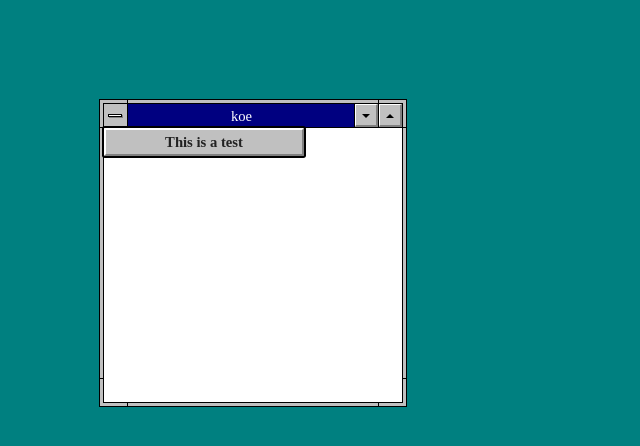
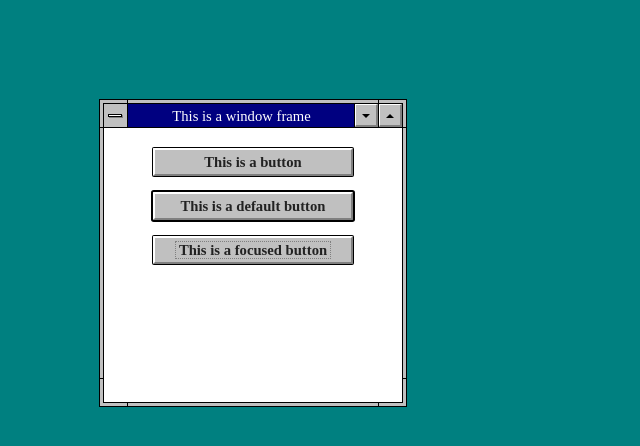
Before and after one commit to sleepybuildings/vuedows, a Vue app: page / in a window 1280 px wide. Shown: the top 446 px of the page, without its empty margins (0-640 px from the left). Built offline with nearby package versions, Linux system fonts and the light colour scheme.

Commit message:
🎉 Added a screenshot and fixed some button related styles

```diff
--- a/src/components/Desktop.vue
+++ b/src/components/Desktop.vue
@@ -1,11 +1,27 @@
 <template>
 	<div class="desktop">
 
-		<window caption="koe">
+		<window caption="This is a window frame">
 
-			<btn class="button">
-				This is a test
-			</btn>
+			<div style="text-align: center; padding: 20px">
+
+				<btn class="button">
+					This is a button
+				</btn>
+
+				<br><br>
+
+				<btn class="button default">
+					This is a default button
+				</btn>
+
+				<br><br>
+
+				<btn class="button focused">
+					This is a focused button
+				</btn>
+
+			</div>
 
 		</window>
 	</div>
--- a/src/components/kernel/ui/Button.vue
+++ b/src/components/kernel/ui/Button.vue
@@ -1,9 +1,11 @@
 <template>
-	<button class="button default" @click="buttonPressed">
+	<button class="button" @click="buttonPressed">
 		<span v-if="captionText">
-			{{ captionText }}
+			<span>{{ captionText }}</span>
 		</span>
-		<slot v-else></slot>
+		<span v-else>
+			<slot></slot>
+		</span>
 	</button>
 </template>
 
@@ -26,8 +28,8 @@
 
 		buttonPressed()
 		{
-			this.captionText = "??";
-			console.log('biutton pressed => ', this.captionText);
+			//this.captionText = "??";
+			console.log('button pressed => ', this.captionText);
 		}
 	}
 </script>
```
Also changed, not shown: src/components/HelloWorld.vue (deleted, +0 -60 lines), screenshot.png (added), 1 other file (tests, documents, lock files or other folders).
